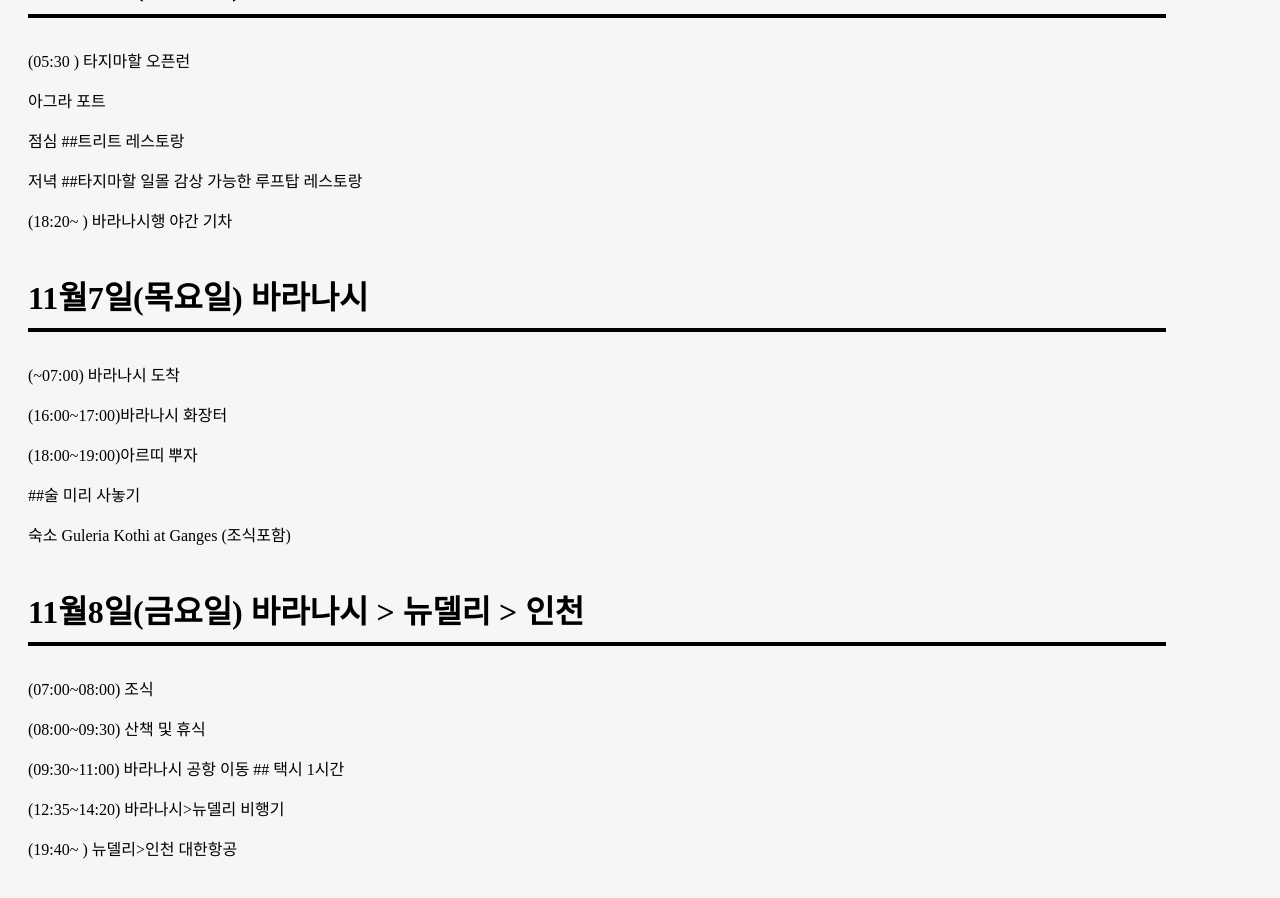
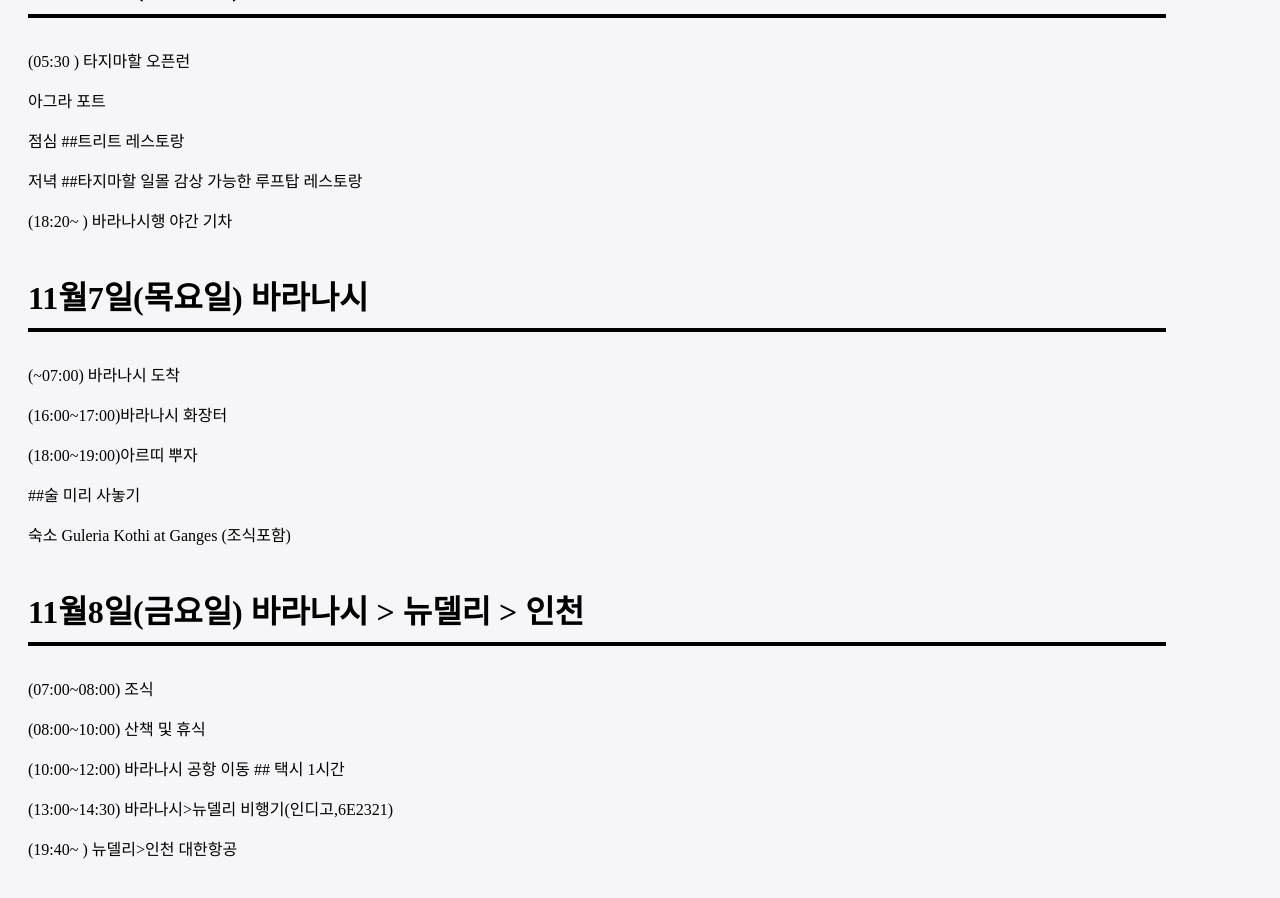
Before and after one commit to newbrother/newbrother.github.io, a Jekyll site: the page IndiaTrip.html, which Jekyll copies as it is, in a window 1280 px wide and 900 px high, scrolled down 1759 px. Built offline with Jekyll 4.4.1, drawn with Linux system fonts in a browser that asks for light colours.

Commit message:
Update IndiaTrip.html

```diff
--- a/IndiaTrip.html
+++ b/IndiaTrip.html
@@ -67,9 +67,9 @@
 <h2>11월8일(금요일) 바라나시 > 뉴델리 > 인천 </h2>
 <ul>
   <li>(07:00~08:00) 조식</li>
-  <li>(08:00~09:30) 산책 및 휴식</li>
-  <li>(09:30~11:00) 바라나시 공항 이동 ## 택시 1시간</li>
-  <li>(12:35~14:20) 바라나시>뉴델리 비행기</li>
+  <li>(08:00~10:00) 산책 및 휴식</li>
+  <li>(10:00~12:00) 바라나시 공항 이동 ## 택시 1시간</li>
+  <li>(13:00~14:30) 바라나시>뉴델리 비행기(인디고,6E2321)</li>
   <li>(19:40~ ) 뉴델리>인천 대한항공</li>
 </ul>
 
```
